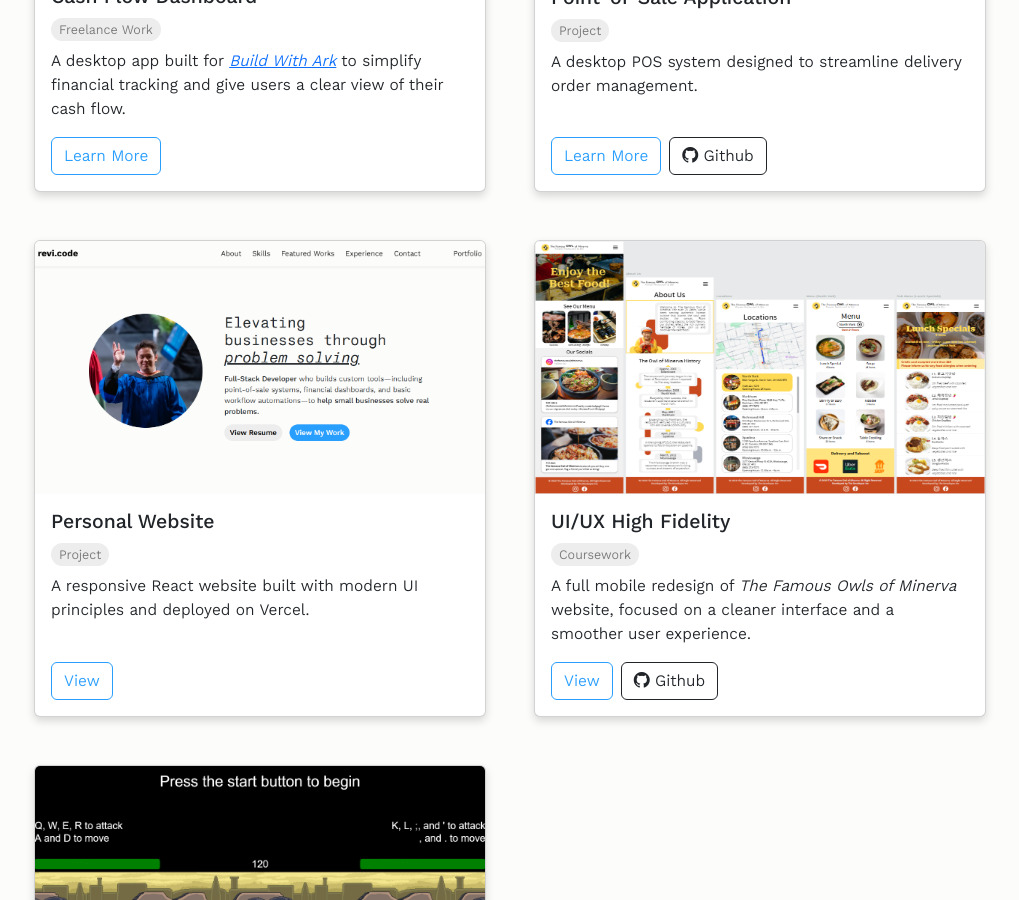
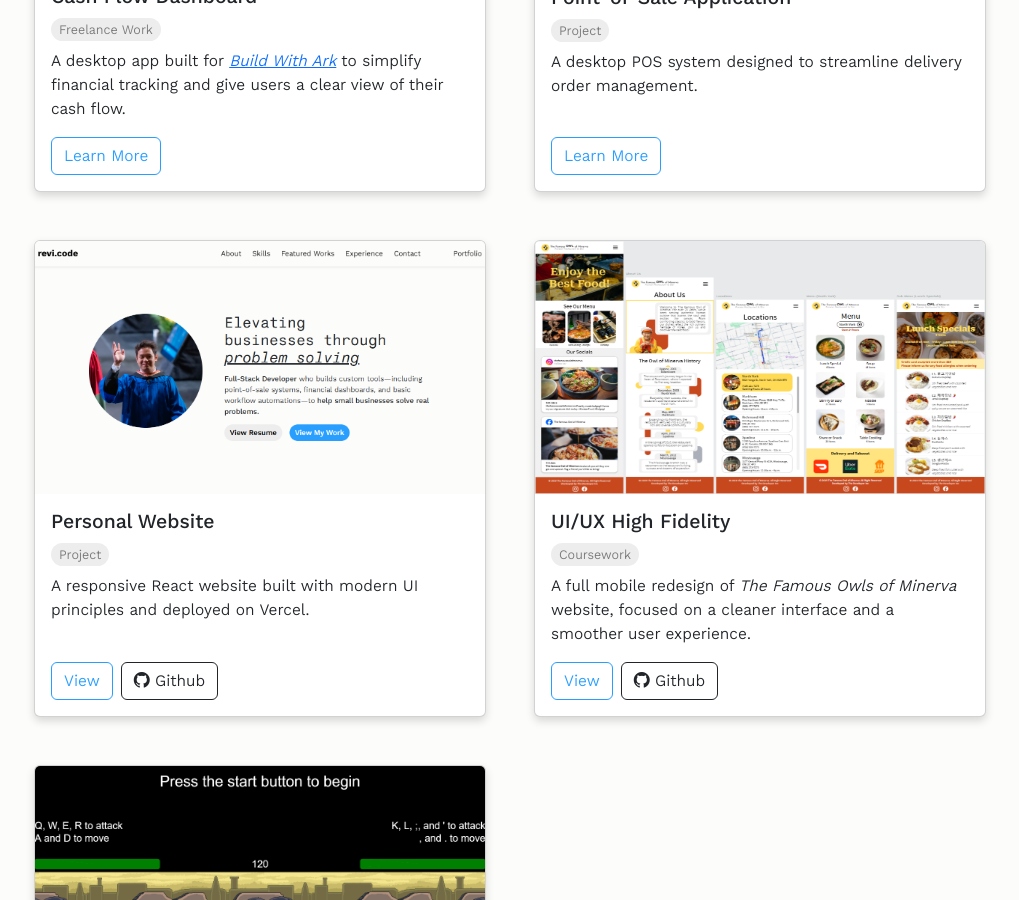
Before and after one commit to michaelrw19/portfolio-website, a React (Vite) app in the folder portfolio-website/: page /portfolio in a window 1280 px wide. Shown: the part 360-1260 px from the top of the page, without its empty margins (130-1149 px from the left). Built offline with nearby package versions, Linux system fonts and the light colour scheme.

Commit message:
fix wrong github link hiding

```diff
--- a/portfolio-website/src/Portfolio.jsx
+++ b/portfolio-website/src/Portfolio.jsx
@@ -60,7 +60,7 @@ function Portfolio() {
                 buttons={
                   <>
                     <button className='btn btn-outline-primary rounded-2 me-2' onClick={() => {setProject('pos')}}>Learn More</button>
-                    <a className='btn btn-outline-dark rounded-2' href="https://github.com/michaelrw19/Point-of-Sale-Demo" target="_blank"><i className="bi bi-github"></i> Github</a>
+                    {/*<a className='btn btn-outline-dark rounded-2' href="https://github.com/michaelrw19/Point-of-Sale-Demo" target="_blank"><i className="bi bi-github"></i> Github</a>*/}
                   </>
                 }
               />
@@ -74,7 +74,7 @@ function Portfolio() {
                 buttons={
                   <>
                     <Link to="/" className="btn btn-outline-primary rounded-2 me-2">View</Link>
-                    {/*<a className='btn btn-outline-dark rounded-2' href="https://github.com/michaelrw19/portfolio-website" target="_blank"><i className="bi bi-github"></i> Github</a>*/}
+                    <a className='btn btn-outline-dark rounded-2' href="https://github.com/michaelrw19/portfolio-website" target="_blank"><i className="bi bi-github"></i> Github</a>
                   </>
                 }
               />
```
